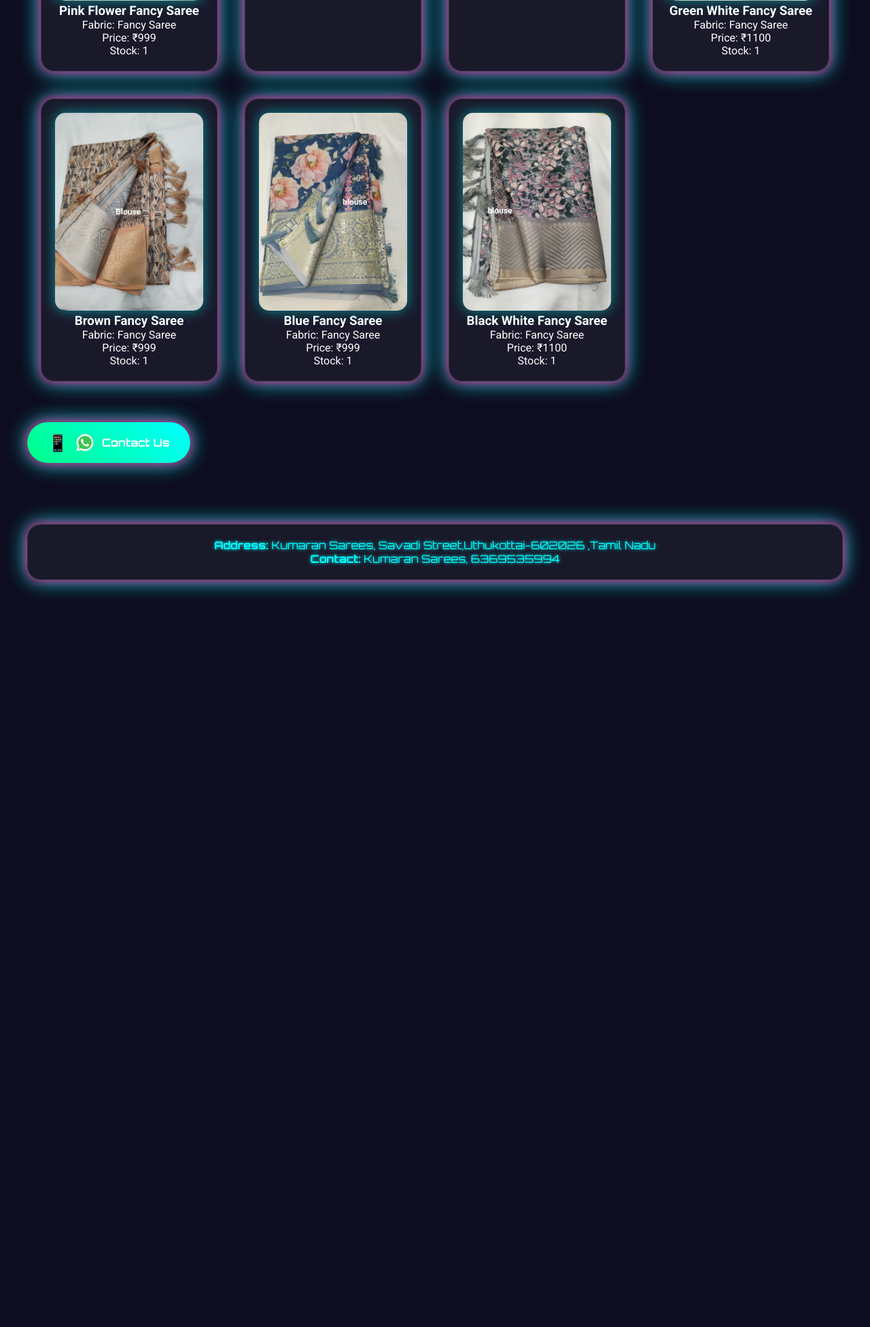
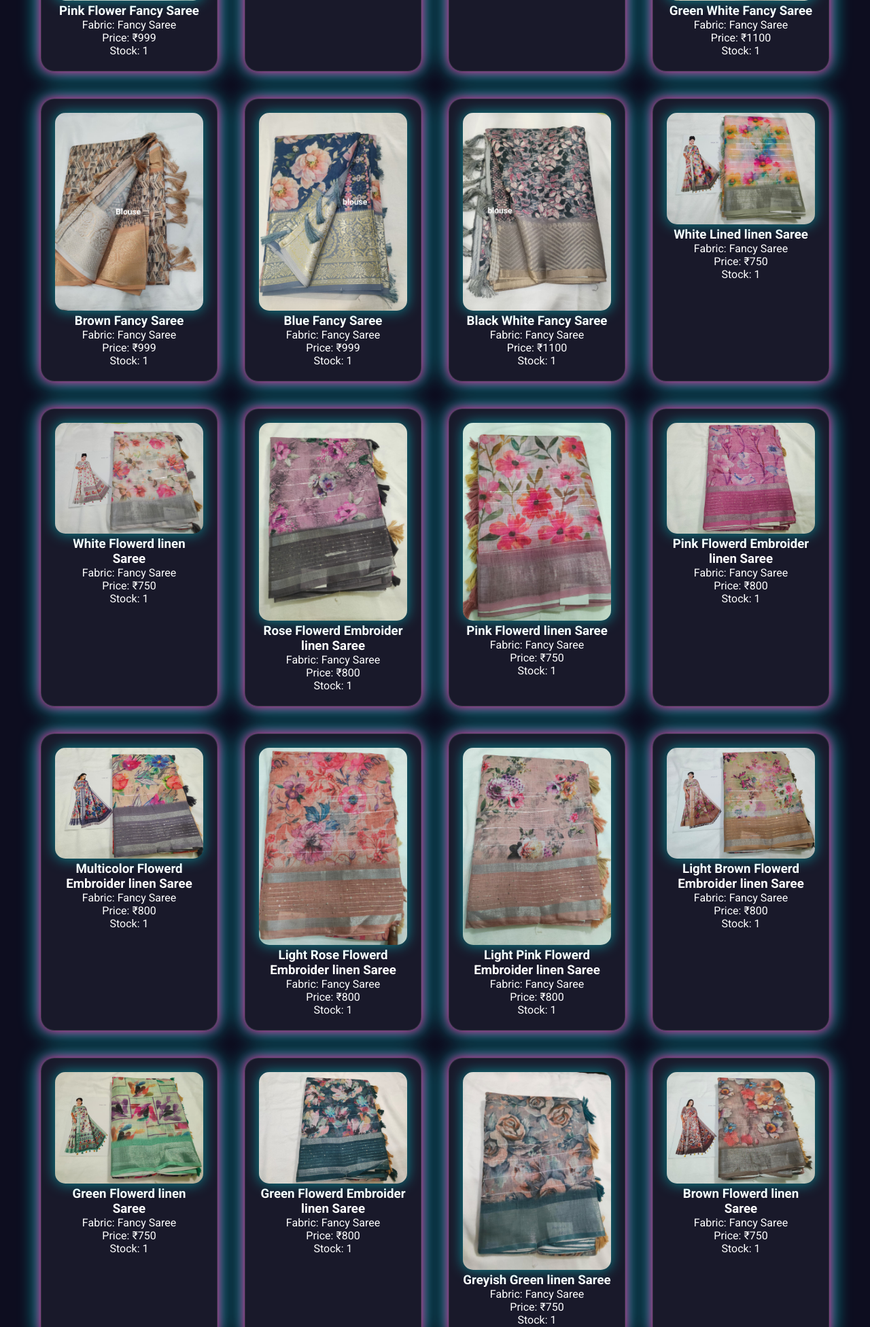
Before and after one commit to Praveenprojects21611/saree_for_kumaran, a Flask app: page /category/fancy_saree in a window 1280 px wide. Shown: the part 978-2930 px from the top of the page at 68% size. Before the commit the page ends 1854 px from the top, so only its background shows below. Run offline with Flask 3, Linux system fonts and the light colour scheme.

Commit message:
added linen sarees

```diff
--- a/templates/fancy_saree.html
+++ b/templates/fancy_saree.html
@@ -95,6 +95,112 @@
                 <p>Price: ₹1100</p>
                 <p>Stock: 1</p>
             </div>
+            <div class="product">
+                <img src="/static/images/products/white_lined_linen_saree.jpg" alt="White Lined linen Saree">
+                <h3>White Lined linen Saree</h3>
+                <p>Fabric: Fancy Saree</p>
+                <p>Price: ₹750</p>
+                <p>Stock: 1</p>
+            </div>
+            <div class="product">
+                <img src="/static/images/products/white_flowered_linen_saree.jpg" alt="White Flowerd linen Saree">
+                <h3>White Flowerd linen Saree</h3>
+                <p>Fabric: Fancy Saree</p>
+                <p>Price: ₹750</p>
+                <p>Stock: 1</p>
+            </div>
+            <div class="product">
+                <img src="/static/images/products/rose_flowered_embroider_linen_saree.jpg" alt="Rose Flowerd Embroider linen Saree">
+                <h3>Rose Flowerd Embroider linen Saree</h3>
+                <p>Fabric: Fancy Saree</p>
+                <p>Price: ₹800</p>
+                <p>Stock: 1</p>
+            </div>
+             <div class="product">
+                <img src="/static/images/products/pink_flowered_linen_saree.jpg" alt="Pink Flowerd  linen Saree">
+                <h3>Pink Flowerd  linen Saree</h3>
+                <p>Fabric: Fancy Saree</p>
+                <p>Price: ₹750</p>
+                <p>Stock: 1</p>
+            </div>
+             <div class="product">
+                <img src="/static/images/products/pink_flowered_embroider_linen_saree.jpg" alt="Pink Flowerd Embroider linen Saree">
+                <h3>Pink Flowerd Embroider linen Saree</h3>
+                <p>Fabric: Fancy Saree</p>
+                <p>Price: ₹800</p>
+                <p>Stock: 1</p>
+            </div>
+             <div class="product">
+                <img src="/static/images/products/multicolor_flowered_embroider_linen_saree.jpg" alt="Multicolor Flowerd Embroider linen Saree">
+                <h3>Multicolor Flowerd Embroider linen Saree</h3>
+                <p>Fabric: Fancy Saree</p>
+                <p>Price: ₹800</p>
+                <p>Stock: 1</p>
+            </div>
+             <div class="product">
+                <img src="/static/images/products/light_rose_flowered_embroider_linen_saree.jpg" alt="Light Rose Flowerd Embroider linen Saree">
+                <h3>Light Rose Flowerd Embroider linen Saree</h3>
+                <p>Fabric: Fancy Saree</p>
+                <p>Price: ₹800</p>
+                <p>Stock: 1</p>
+            </div>
+             <div class="product">
+                <img src="/static/images/products/light_pink_flowered_embroider_linen_saree.jpg" alt="Light Pink Flowerd Embroider linen Saree">
+                <h3>Light Pink Flowerd Embroider linen Saree</h3>
+                <p>Fabric: Fancy Saree</p>
+                <p>Price: ₹800</p>
+                <p>Stock: 1</p>
+            </div>
+             <div class="product">
+                <img src="/static/images/products/light_brown_flowered_embroider_linen_saree.jpg" alt="Light Brown Flowerd Embroider linen Saree">
+                <h3>Light Brown Flowerd Embroider linen Saree</h3>
+                <p>Fabric: Fancy Saree</p>
+                <p>Price: ₹800</p>
+                <p>Stock: 1</p>
+            </div>
+             <div class="product">
+                <img src="/static/images/products/green_flowered_linen_saree.jpg" alt="Green Flowerd linen Saree">
+                <h3>Green Flowerd linen Saree</h3>
+                <p>Fabric: Fancy Saree</p>
+                <p>Price: ₹750</p>
+                <p>Stock: 1</p>
+            </div>
+             <div class="product">
+                <img src="/static/images/products/green_flowered_embroider_linen_saree.jpg" alt="Green Flowerd Embroider linen Saree">
+                <h3>Green Flowerd Embroider linen Saree</h3>
+                <p>Fabric: Fancy Saree</p>
+                <p>Price: ₹800</p>
+                <p>Stock: 1</p>
+            </div>
+             <div class="product">
+                <img src="/static/images/products/grayish_green_linen_saree.jpg" alt="Greyish Green linen Saree">
+                <h3>Greyish Green linen Saree</h3>
+                <p>Fabric: Fancy Saree</p>
+                <p>Price: ₹750</p>
+                <p>Stock: 1</p>
+            </div>
+             <div class="product">
+                <img src="/static/images/products/brown_flowered_linen_saree.jpg" alt="Brown Flowerd  linen Saree">
+                <h3>Brown Flowerd  linen Saree</h3>
+                <p>Fabric: Fancy Saree</p>
+                <p>Price: ₹750</p>
+                <p>Stock: 1</p>
+            </div>
+             <div class="product">
+                <img src="/static/images/products/brown_flowered_embroider_linen_saree.jpg" alt="Brown Flowerd Embroider linen Saree">
+                <h3>Brown Flowerd Embroider linen Saree</h3>
+                <p>Fabric: Fancy Saree</p>
+                <p>Price: ₹800</p>
+                <p>Stock: 1</p>
+            </div>
+             <div class="product">
+                <img src="/static/images/products/blue_flowered_embroider_linen_saree.jpg" alt="Blue Flowerd Embroider linen Saree">
+                <h3>Blue Flowerd Embroider linen Saree</h3>
+                <p>Fabric: Fancy Saree</p>
+                <p>Price: ₹800</p>
+                <p>Stock: 1</p>
+            </div>
+
         </div>
     </main>
     <a href="https://wa.me/+916369535994?text=Hi%20Kumaran%20Sarees%2C%20I%27m%20interested%20in%20your%20products!"
```
Also changed, not shown: templates/index.html (+6 -6 lines), static/images/products/blue_flowered_embroider_linen_saree.jpg (added), static/images/products/brown_flowered_embroider_linen_saree.jpg (added), static/images/products/brown_flowered_linen_saree.jpg (added), static/images/products/grayish_green_linen_saree.jpg (added), static/images/products/green_flowered_embroider_linen_saree.jpg (added), static/images/products/green_flowered_linen_saree.jpg (added), static/images/products/light_brown_flowered_embroider_linen_saree.jpg (added), static/images/products/light_pink_flowered_embroider_linen_saree.jpg (added), static/images/products/light_rose_flowered_embroider_linen_saree.jpg (added), static/images/products/maroon_flowered_embroider_linen_saree.jpg (added), static/images/products/multicolor_flowered_embroider_linen_saree.jpg (added), static/images/products/pink_flowered_embroider_linen_saree.jpg (added), static/images/products/pink_flowered_linen_saree.jpg (added), 3 more files.
